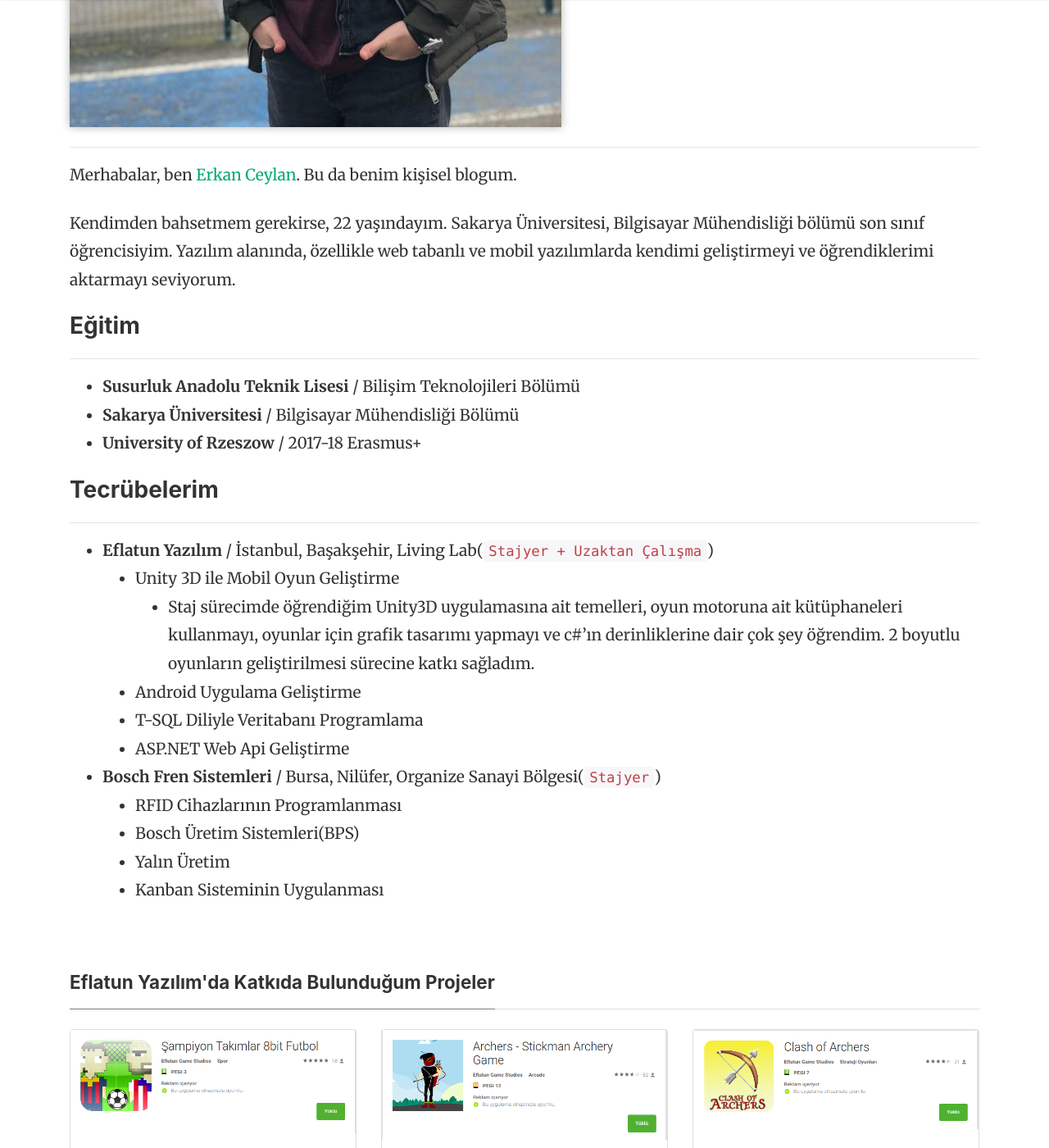
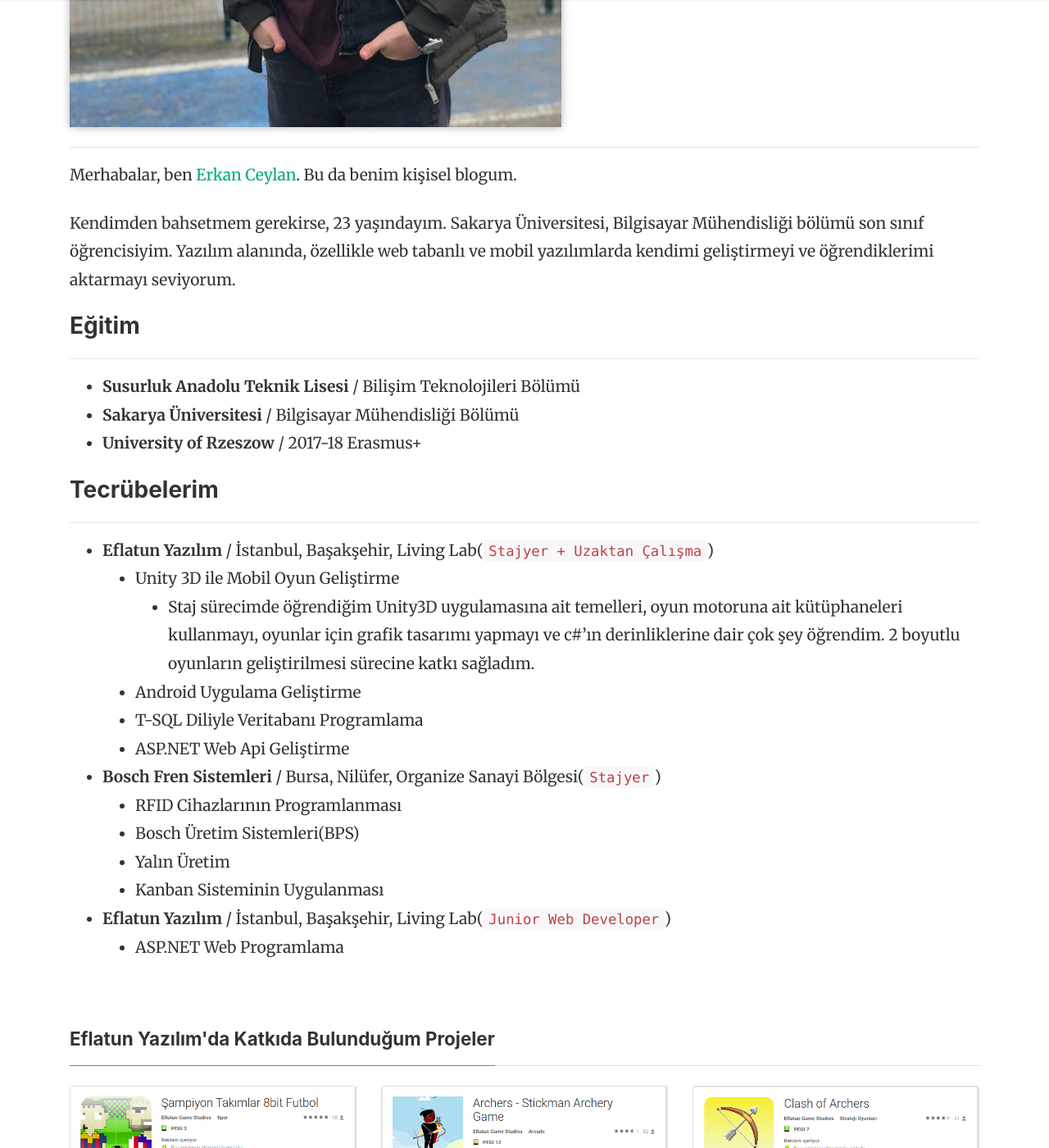
Before and after one commit to erkanceylan/blog, a Jekyll site: the page built from about.md, in a window 1280 px wide and 1400 px high, scrolled down 927 px. Shown: the whole window at 82% size. Built offline with Jekyll 4.4.1, drawn with Linux system fonts in a browser that asks for light colours; comment, search, counter and statistics services are not loaded.

Commit message:
Update about.md

```diff
--- a/about.md
+++ b/about.md
@@ -12,7 +12,7 @@ comments: true
 
 Merhabalar, ben [Erkan Ceylan][erkanceylan]. Bu da benim kişisel blogum.
 
-Kendimden bahsetmem gerekirse, 22 yaşındayım. Sakarya Üniversitesi, Bilgisayar Mühendisliği bölümü son sınıf öğrencisiyim. Yazılım alanında, özellikle web tabanlı ve mobil yazılımlarda kendimi geliştirmeyi ve öğrendiklerimi aktarmayı seviyorum.
+Kendimden bahsetmem gerekirse, 23 yaşındayım. Sakarya Üniversitesi, Bilgisayar Mühendisliği bölümü son sınıf öğrencisiyim. Yazılım alanında, özellikle web tabanlı ve mobil yazılımlarda kendimi geliştirmeyi ve öğrendiklerimi aktarmayı seviyorum.
 
 ### Eğitim
 -----
@@ -33,6 +33,8 @@ Kendimden bahsetmem gerekirse, 22 yaşındayım. Sakarya Üniversitesi, Bilgisay
 	- Bosch Üretim Sistemleri(BPS)
 	- Yalın Üretim
 	- Kanban Sisteminin Uygulanması
+- __Eflatun Yazılım__ / İstanbul, Başakşehir, Living Lab(`Junior Web Developer`)
+	- ASP.NET Web Programlama
 
 <br/>
 <section class="recent-posts">
```
